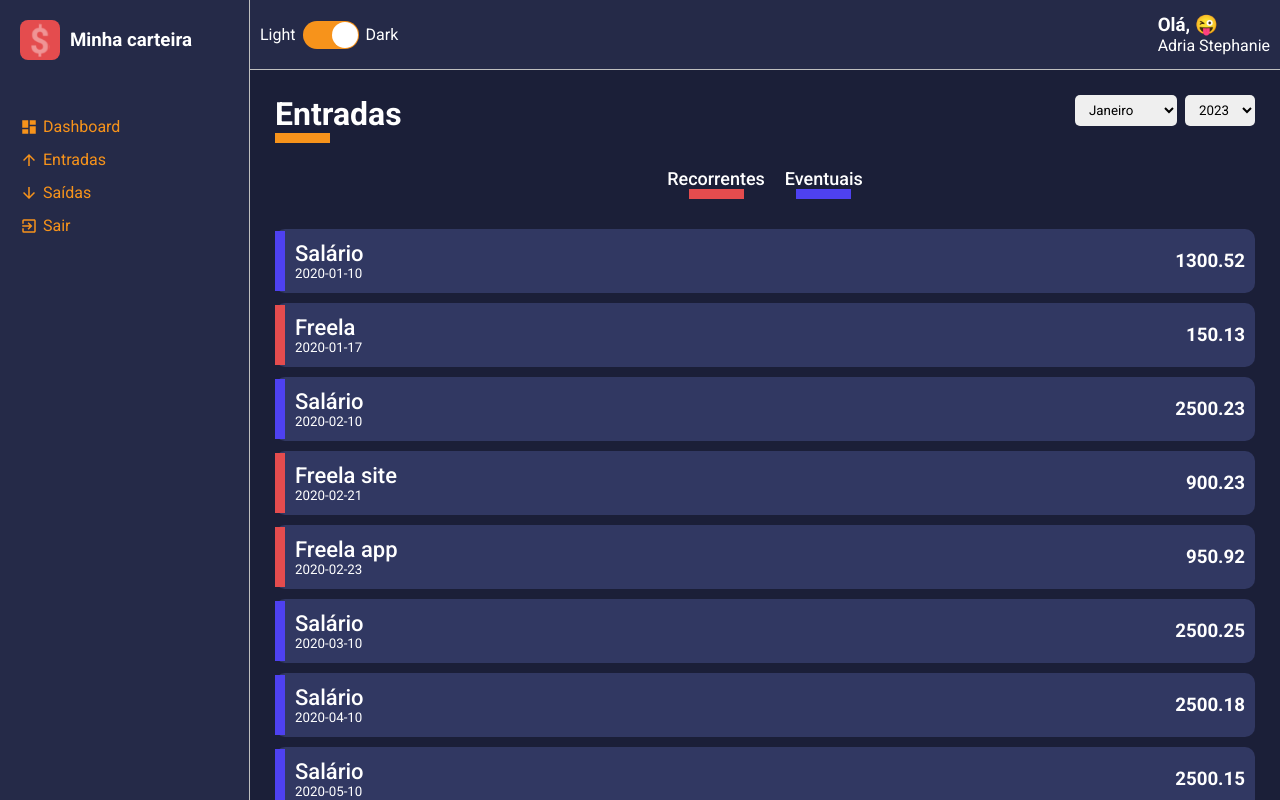
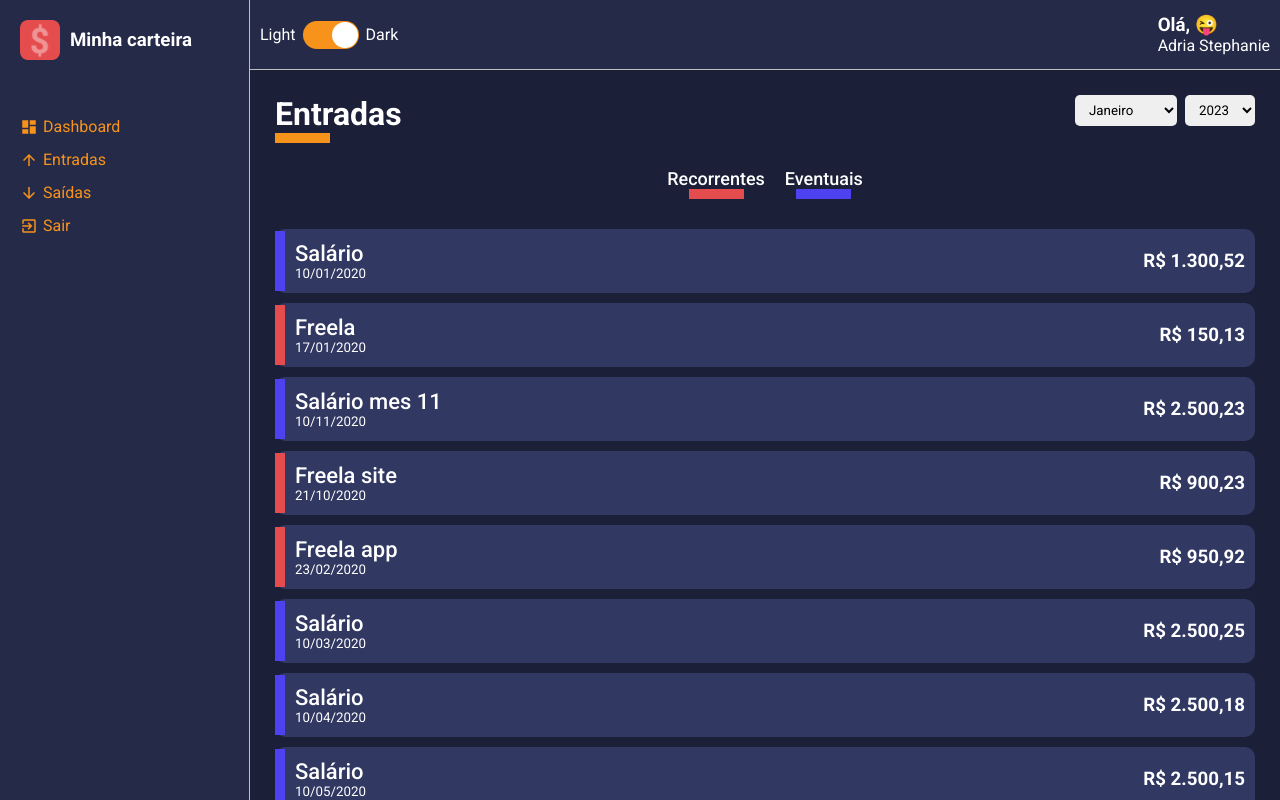
Before and after one commit to adriastephanie/minha-carteira-web, a React (Create React App) app in the folder minha_carteira/: page /list/entry-balance in a window 1280 px wide. Built offline with nearby package versions, Linux system fonts and the light colour scheme.

Commit message:
feature: criando funcao de data e valor monetario

```diff
--- a/minha_carteira/src/pages/List/index.tsx
+++ b/minha_carteira/src/pages/List/index.tsx
@@ -6,6 +6,8 @@
 import { useParams } from 'react-router-dom';
 import gains from "../../repositories/gains"; //entrada
 import expenses from "../../repositories/expenses"; //saida
+import formatCurrency from "../../utils/formatCurrency"; //formatar moeda
+import formatDate from "../../utils/formatDate"; //formatar data
 
 interface IRouteParams{
     match: {
@@ -73,9 +75,9 @@
             return {
                 id: String(Math.random() * data.length),
                 description: item.description,
-                amountFormatted: item.amount,
+                amountFormatted: formatCurrency(Number(item.amount)),
                 frequency: item.frequency,
-                dateFormatted: item.date,
+                dateFormatted: formatDate(item.date),
                 tagColor: item.frequency === 'recorrente' ? '#4E41F0' : '#E44C4E'
 
             }
--- a/minha_carteira/src/repositories/expenses.ts
+++ b/minha_carteira/src/repositories/expenses.ts
@@ -1,6 +1,6 @@
 export default [
-  {"description":"Energia elétrica",      "amount":"150.55","type":"saída","frequency":"recorrente","date":"2020-01-10"},
-  {"description":"Água",                  "amount":"75.55", "type":"saída","frequency":"recorrente","date":"2020-01-15"},
+  {"description":"Energia elétrica mes 11",      "amount":"150.55","type":"saída","frequency":"recorrente","date":"2020-11-10"},
+  {"description":"Água",                  "amount":"75.55", "type":"saída","frequency":"recorrente","date":"2020-12-15"},
   {"description": "Telefone",             "amount":"99.99", "type":"saída","frequency":"recorrente","date":"2020-01-23"},
   {"description":"Plano de Saúde",        "amount":"300.00","type":"saída","frequency":"recorrente","date":"2020-01-23"},
   {"description":"Compras do mês",        "amount":"625.78","type":"saída","frequency":"recorrente","date":"2020-01-23"},
--- a/minha_carteira/src/repositories/gains.ts
+++ b/minha_carteira/src/repositories/gains.ts
@@ -1,8 +1,8 @@
 export default [
   { "description": "Salário",     "amount": "1300.52", "type": "entrada", "frequency": "recorrente", "date": "2020-01-10" },
   { "description": "Freela",      "amount": "150.13",  "type": "entrada", "frequency": "eventual",   "date": "2020-01-17" },
-  { "description": "Salário",     "amount": "2500.23", "type": "entrada", "frequency": "recorrente", "date": "2020-02-10" },
-  { "description": "Freela site", "amount": "900.23",  "type": "entrada", "frequency": "eventual",   "date": "2020-02-21" },
+  { "description": "Salário mes 11",     "amount": "2500.23", "type": "entrada", "frequency": "recorrente", "date": "2020-11-10" },
+  { "description": "Freela site", "amount": "900.23",  "type": "entrada", "frequency": "eventual",   "date": "2020-10-21" },
   { "description": "Freela app",  "amount": "950.92",  "type": "entrada", "frequency": "eventual",   "date": "2020-02-23" },
   { "description": "Salário",     "amount": "2500.25", "type": "entrada", "frequency": "recorrente", "date": "2020-03-10" },
   { "description": "Salário",     "amount": "2500.18", "type": "entrada", "frequency": "recorrente", "date": "2020-04-10" },
--- /dev/null
+++ b/minha_carteira/src/utils/formatCurrency.ts
@@ -0,0 +1,12 @@
+const formatCurrency = (current: number): string => {
+    return current.toLocaleString(
+        'pt-br',
+        {
+            style: 'currency',
+            currency: 'BRL'
+        }
+    )
+
+};
+
+export default formatCurrency;
--- /dev/null
+++ b/minha_carteira/src/utils/formatDate.ts
@@ -0,0 +1,10 @@
+const formatDate = (date: string): string => {
+    const dateFormatted = new Date(date);
+    const day = dateFormatted.getDate() > 9 ? dateFormatted.getDate() : `0${dateFormatted.getDate()}`;
+    const month = dateFormatted.getMonth()+1 > 9 ? dateFormatted.getMonth() +1 : `0${dateFormatted.getMonth()+1}`;
+    const year = dateFormatted.getFullYear();
+
+    return `${day}/${month}/${year}`
+};
+
+export default formatDate;
```
